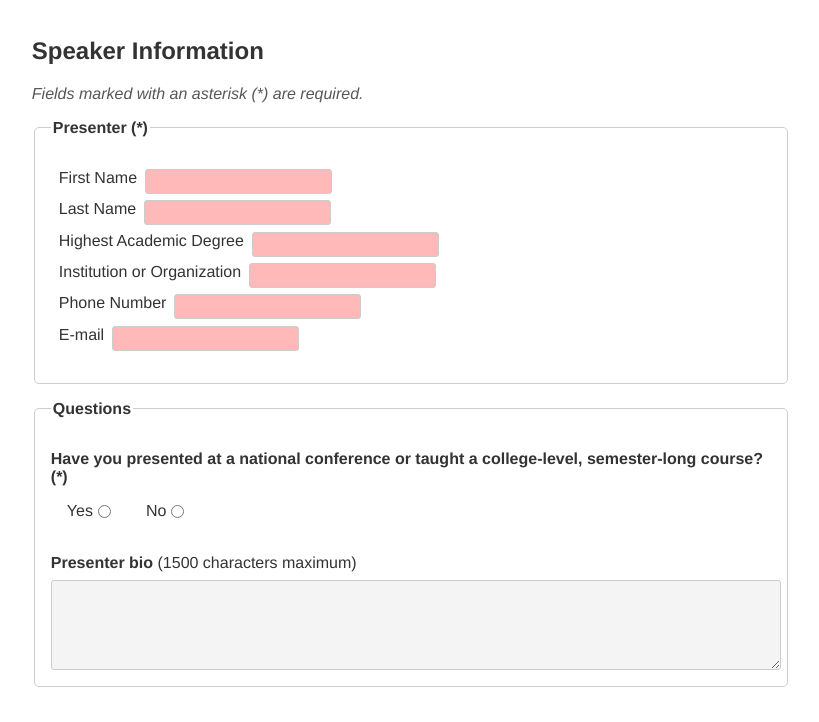
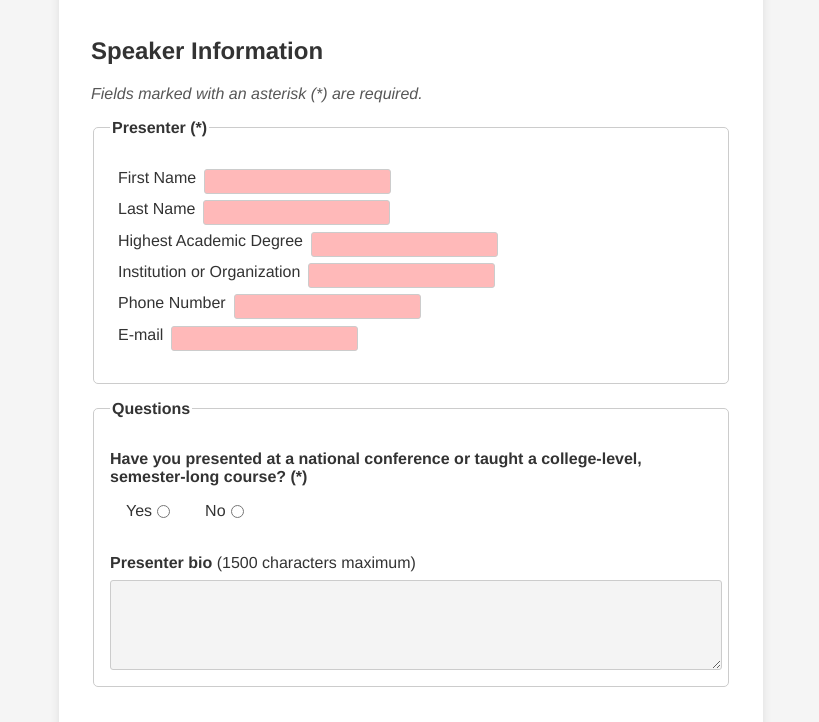
Before and after one commit to richardr1126/atlas-csci-4519-4830, a plain HTML site: page better-form/better-formAssignment8.html in a window 1280 px wide. Shown: the part 176-898 px from the top of the page, without its empty margins (229-1048 px from the left). Drawn offline with Linux system fonts and the light colour scheme.

Commit message:
Finished

```diff
--- a/better-form/css/ahgformstyle2020before.css
+++ b/better-form/css/ahgformstyle2020before.css
@@ -10,6 +10,7 @@ body {
 
 #wrapper {
 	width: 60%;
+	max-width: 40rem;
 	margin: 2% auto;
 	background-color: #ffffff;
 	padding: 2rem;
```
